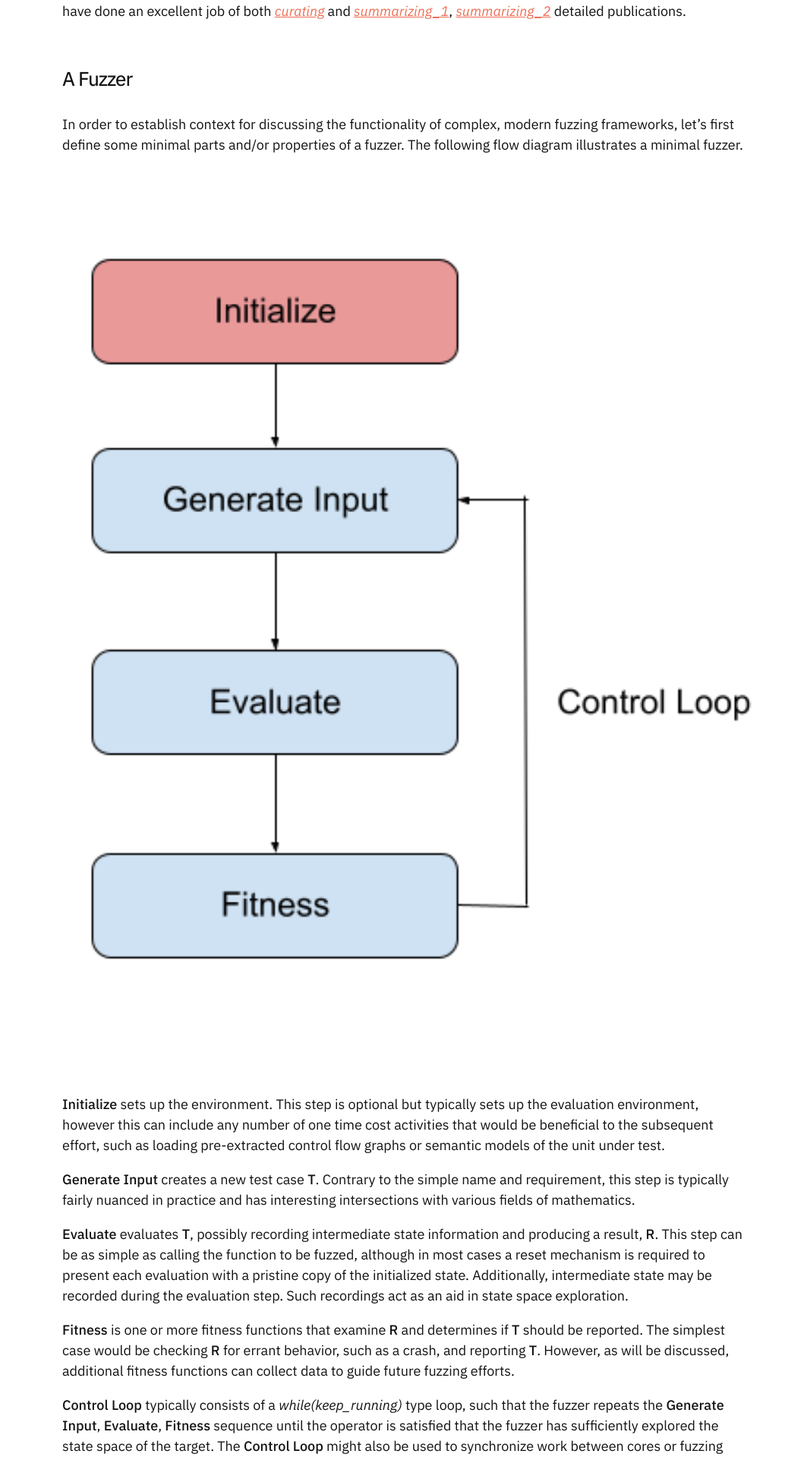
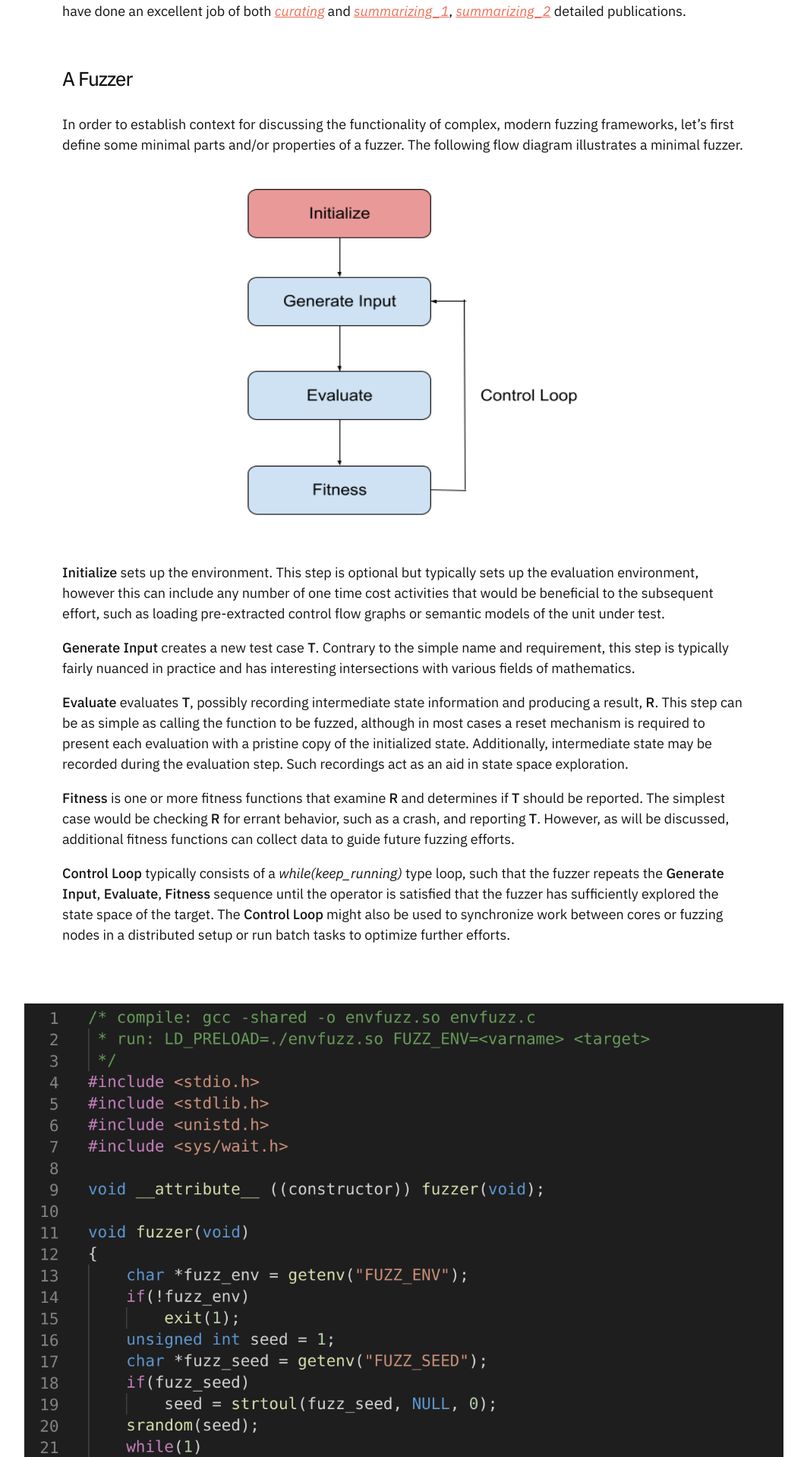
Before and after one commit to cyber-itl/cyber-itl.github.io, a Jekyll site: the page built from _posts/2021-06-07-anatomy-and-taxonomy-of-a-fuzzer.md, in a window 1280 px wide. Shown: the part 681-2599 px from the top of the page at 76% size, without its empty margins (108-1171 px from the left). Built offline with Jekyll 4.4.1, drawn with Linux system fonts in a browser that asks for light colours.

Commit message:
Updated with published fuzzer post

```diff
--- a/_posts/2021-06-07-anatomy-and-taxonomy-of-a-fuzzer.md
+++ b/_posts/2021-06-07-anatomy-and-taxonomy-of-a-fuzzer.md
@@ -21,7 +21,7 @@ For computer scientists and programmers, this article is meant to be a casual in
 
 In order to establish context for discussing the functionality of complex, modern fuzzing frameworks, let’s first define some minimal parts and/or properties of a fuzzer. The following flow diagram illustrates a minimal fuzzer.
 
-![block-diag](/assets/images/blog/2021-06-07-anatomy-and-taxonomy-of-a-fuzzer/block-diag.png)
+![block-diag](/assets/images/blog/2021-06-07-anatomy-and-taxonomy-of-a-fuzzer/block-diag.png){: style="max-height: 500px; max-width: 500px; margin: 0 auto; display: block;"}
 
 **Initialize** sets up the environment.  This step is optional but typically sets up the evaluation environment, however this can include any number of one time cost activities that would be beneficial to the subsequent effort, such as loading pre-extracted control flow graphs or semantic models of the unit under test.
 
```
Also changed, not shown: other parts of _posts/2021-06-07-anatomy-and-taxonomy-of-a-fuzzer.md (+1 -1 lines), 11 other files.
